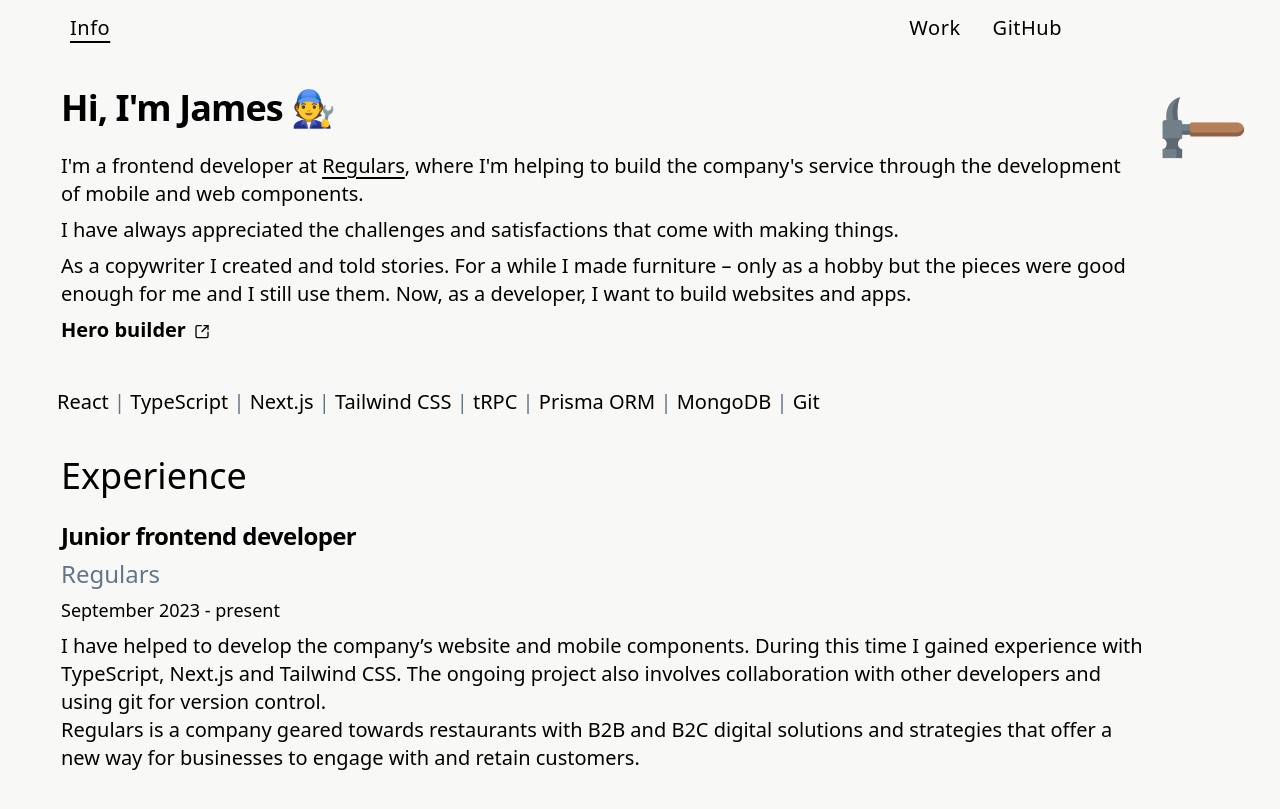
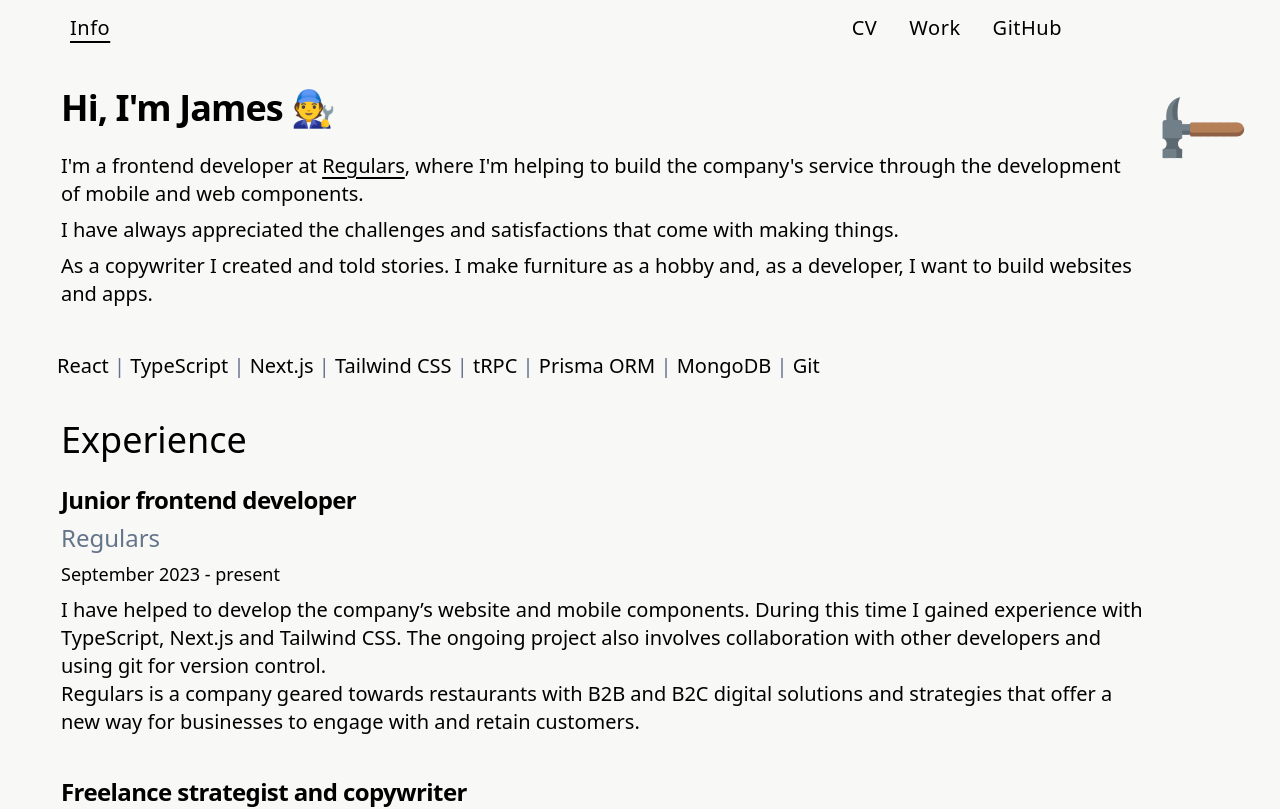
Before and after one commit to Lopside95/james-site, a Next.js app: page / in a window 1280 px wide. Shown: the top 809 px of the page. Built offline with nearby package versions, Linux system fonts and the light colour scheme.

Commit message:
WIP: new branch and adding interactivity

```diff
--- a/src/components/Navbar.tsx
+++ b/src/components/Navbar.tsx
@@ -23,11 +23,11 @@
           </Link>
         </Button>
         <div className="flex md:pr-6 lg:pr-[7rem] ">
-          {/* <Button className={navItemStyle("/cv")} variant="link">
-          <Link href="/cv" tabIndex={-1}>
-            CV
-          </Link>
-        </Button> */}
+          <Button className={navItemStyle("/cv")} variant="link">
+            <Link href="/cv" tabIndex={-1}>
+              CV
+            </Link>
+          </Button>
           <Button className={navItemStyle("/work")} variant="link">
             <Link className="" href="/work" tabIndex={-1}>
               Work
--- a/src/components/home/Intro.tsx
+++ b/src/components/home/Intro.tsx
@@ -29,19 +29,8 @@
           with making things.
         </p>
         <p>
-          As a copywriter I created and told stories. For a while I made
-          furniture – only as a hobby but the pieces were good enough for me and
-          I still use them. Now, as a developer, I want to build websites and
-          apps.
-          <Link
-            className=" font-[550] items-center pt-2 flex gap-[0.5rem]"
-            href="https://herobuilder.vercel.app/"
-            tabIndex={-1}
-            target="_blank"
-          >
-            Hero builder
-            <LucideArrowUpRightFromSquare className="w-4 pt-[0.2rem] max-sm:w-6" />
-          </Link>
+          As a copywriter I created and told stories. I make furniture as a
+          hobby and, as a developer, I want to build websites and apps.
         </p>
       </CardContent>
     </Card>
@@ -53,3 +42,15 @@
 {
   /* <Emoji label="construction-worker" symbol="🧑‍🔧" /> */
 }
+
+{
+  /* <Link
+            className=" font-[550] items-center pt-2 flex gap-[0.5rem]"
+            href="https://herobuilder.vercel.app/"
+            tabIndex={-1}
+            target="_blank"
+          >
+            Hero builder
+            <LucideArrowUpRightFromSquare className="w-4 pt-[0.2rem] max-sm:w-6" />
+          </Link> */
+}
--- /dev/null
+++ b/src/components/home/wheel.tsx
@@ -0,0 +1,69 @@
+import { useEffect, useState } from "react";
+import { Button } from "../ui/button";
+
+type Question = {
+  category: string;
+  correctAnswer: string;
+  incorrectAnswers: string[];
+  question: string;
+  type: string;
+};
+
+const Wheel = () => {
+  const [questions, setQuestions] = useState<Question[]>([]);
+  //   const [current, setCurrent] = useState<Question>();
+  const [currentQuestion, setCurrentQuestion] = useState<Question | null>(null);
+
+  const handleClick = () => {
+    if (questions.length > 0) {
+      const randomNum = Math.floor(Math.random() * questions.length);
+      const specificQuestion = questions[randomNum];
+      setCurrentQuestion(specificQuestion);
+    }
+
+    console.log("currentQuestion", currentQuestion);
+  };
+
+  //   const handleClick = () => {
+  //     const amount = questions?.length;
+
+  //     console.log("amount", amount);
+
+  //     const randomNum = Math.floor(Math.random() * amount!);
+
+  //     const specificQuestion = questions ? questions[randomNum] : {};
+
+  //     console.log(specificQuestion);
+  //   };
+
+  useEffect(() => {
+    const fetchQuestions = async () => {
+      try {
+        // const res = await fetch("https://the-trivia-api.com/v2/questions");
+        const res = await fetch("https://opentdb.com/api.php?amount=10");
+
+        if (!res.ok) {
+          console.log("error");
+        }
+
+        const data = await res.json();
+        setQuestions(data);
+      } catch (error) {
+        console.error(error);
+      }
+    };
+
+    fetchQuestions();
+  }, []);
+
+  return (
+    <div>
+      <Button onClick={handleClick}>handle</Button>
+      {/* <Button onClick={()=> }>handle</Button> */}
+
+      {/* <h1>{questions ? questions[0] : ""}</h1> */}
+    </div>
+  );
+};
+
+export default Wheel;
--- a/src/pages/cv.tsx
+++ b/src/pages/cv.tsx
@@ -1,7 +1,11 @@
+import Wheel from "@/components/home/wheel";
+
 export default function CV() {
   return (
     <div className="w-full items-center align-middle flex flex-col min-h-screen  ">
-      <section className="sm:w-3/5 "></section>
+      <section className="sm:w-3/5 ">
+        <Wheel />
+      </section>
     </div>
   );
 }
--- a/src/pages/index.tsx
+++ b/src/pages/index.tsx
@@ -6,7 +6,7 @@
 export default function Home() {
   return (
     <div className="sm:items-center w-full sm:align-middle flex flex-col min-h-screen ">
-      <section className="items-center  ">
+      <section className="items-center">
         <Intro />
         <TechStack />
         <article className="flex">
--- a/src/pages/work.tsx
+++ b/src/pages/work.tsx
@@ -64,7 +64,8 @@
             width={600}
           />
         </article>
-        <section className="flex flex-col gap-5 w-[99%] py-10 pr-2 pl-10 bg-gray-200/75">
+        <section className="flex flex-col bg-transparent z-20 gap-5 w-[99%] pr-2 ">
+          <div className="bg-gray-200/75 h-[100%]  pl-20 py-20 w-[100vw] border">
             <h3 className=" font-medium md:pl-[3.4rem]">
               Three things I loved working on at Regulars
             </h3>
@@ -111,6 +112,7 @@
                 their accounts.
               </h3>
             </article>
+          </div>
         </section>
         <div className="py-5" ref={creatorRef}>
           <CardCreator />
```
Lines whose indentation alone changed are shown as unchanged.
